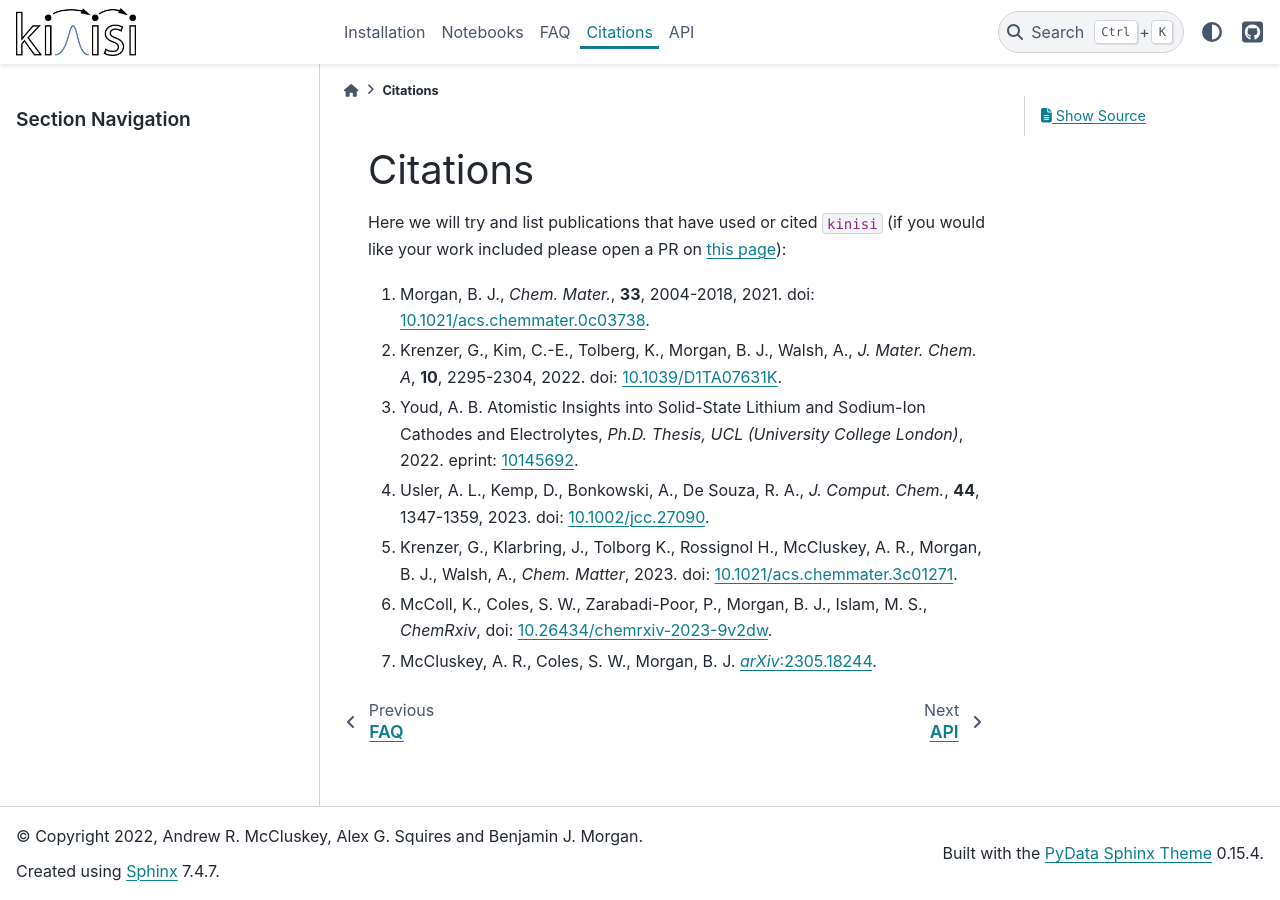
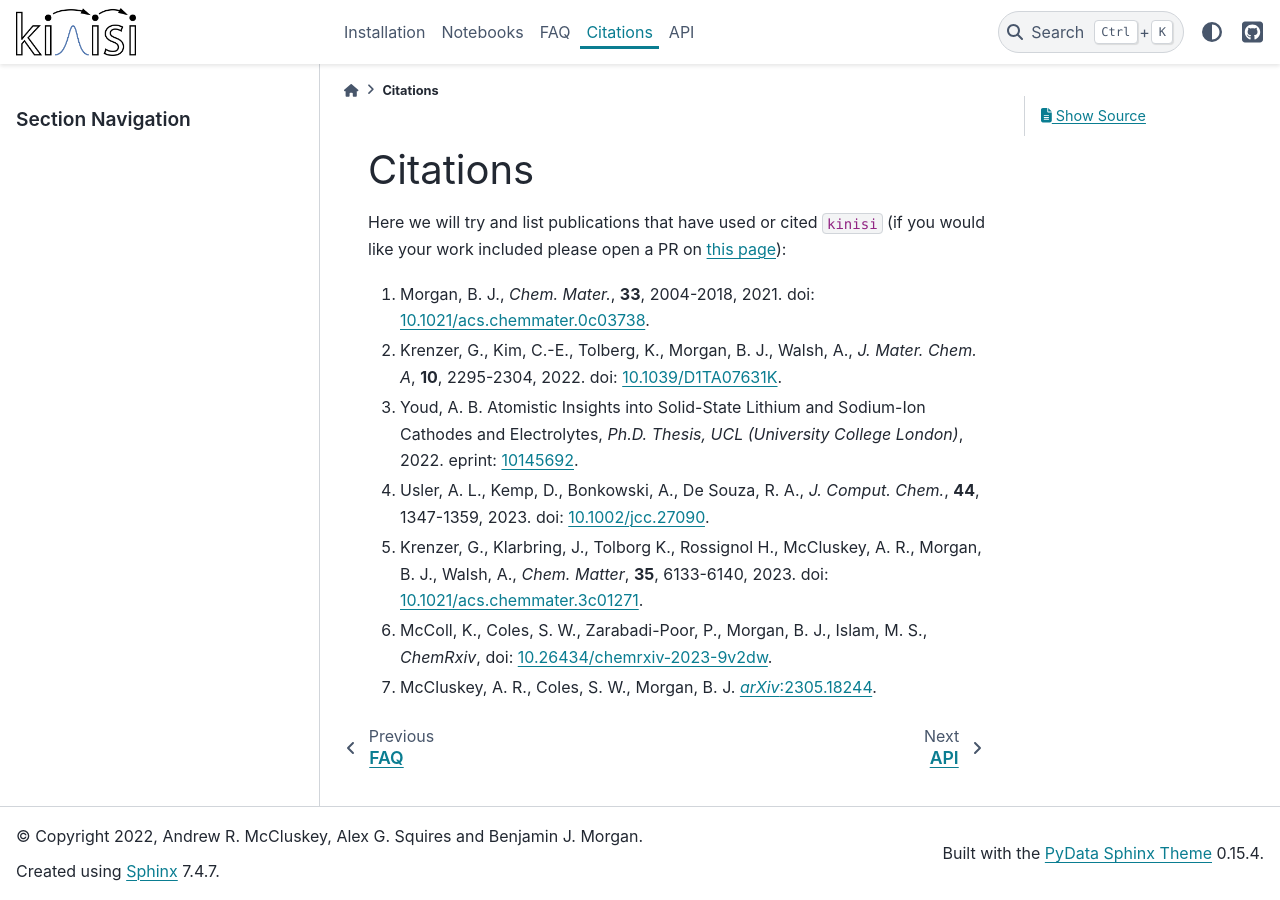
Before and after one commit to bjmorgan/kinisi, a Sphinx documentation site: the page built from docs/source/papers.md, in a window 1280 px wide. Built offline with Sphinx 7.4.7 and the PyData theme 0.15.4, drawn with Linux system fonts in a browser that asks for light colours.

Commit message:
Update papers.md

```diff
--- a/docs/source/papers.md
+++ b/docs/source/papers.md
@@ -6,6 +6,6 @@ Here we will try and list publications that have used or cited `kinisi` (if you
 2. Krenzer, G., Kim, C.-E., Tolberg, K., Morgan, B. J., Walsh, A., *J. Mater. Chem. A*, **10**, 2295-2304, 2022. doi: [10.1039/D1TA07631K](https://doi.org/10.1039/D1TA07631K).
 3. Youd, A. B. Atomistic Insights into Solid-State Lithium and Sodium-Ion Cathodes and Electrolytes, *Ph.D. Thesis, UCL (University College London)*, 2022. eprint: [10145692](https://discovery.ucl.ac.uk/id/eprint/10145692/).
 4. Usler, A. L., Kemp, D., Bonkowski, A., De Souza, R. A., *J. Comput. Chem.*, **44**, 1347-1359, 2023. doi: [10.1002/jcc.27090](https://doi.org/10.1002/jcc.27090).
-5. Krenzer, G., Klarbring, J., Tolborg K., Rossignol H., McCluskey, A. R., Morgan, B. J., Walsh, A., *Chem. Matter*, 2023. doi: [10.1021/acs.chemmater.3c01271](https://doi.org/10.1021/acs.chemmater.3c01271).
+5. Krenzer, G., Klarbring, J., Tolborg K., Rossignol H., McCluskey, A. R., Morgan, B. J., Walsh, A., *Chem. Matter*, **35**, 6133-6140, 2023. doi: [10.1021/acs.chemmater.3c01271](https://doi.org/10.1021/acs.chemmater.3c01271).
 6. McColl, K., Coles, S. W., Zarabadi-Poor, P., Morgan, B. J., Islam, M. S., *ChemRxiv*, doi: [10.26434/chemrxiv-2023-9v2dw](https://doi.org/10.26434/chemrxiv-2023-9v2dw).
 7. McCluskey, A. R., Coles, S. W., Morgan, B. J. [*arXiv*:2305.18244](https://arxiv.org/abs/2305.18244).
```
